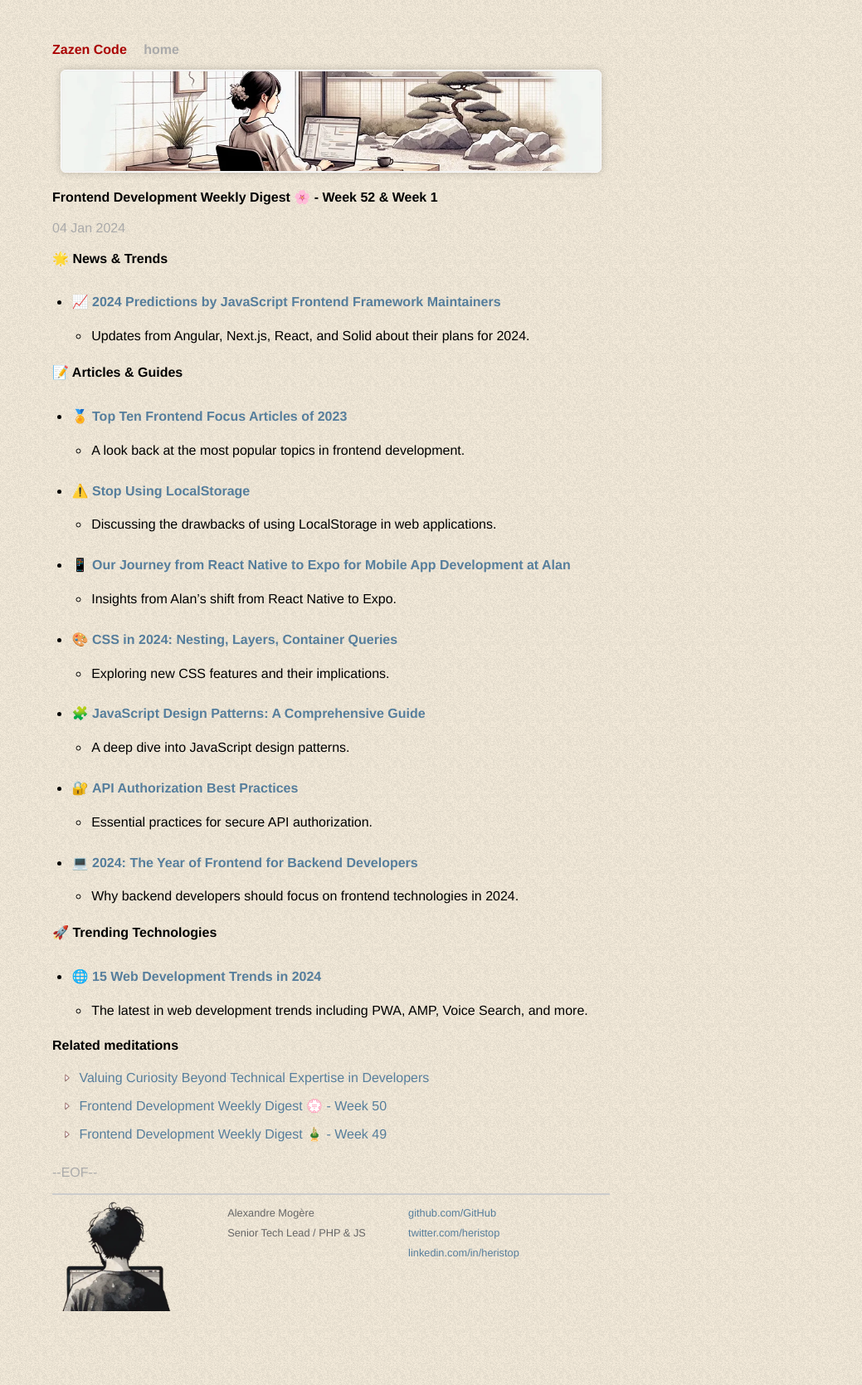
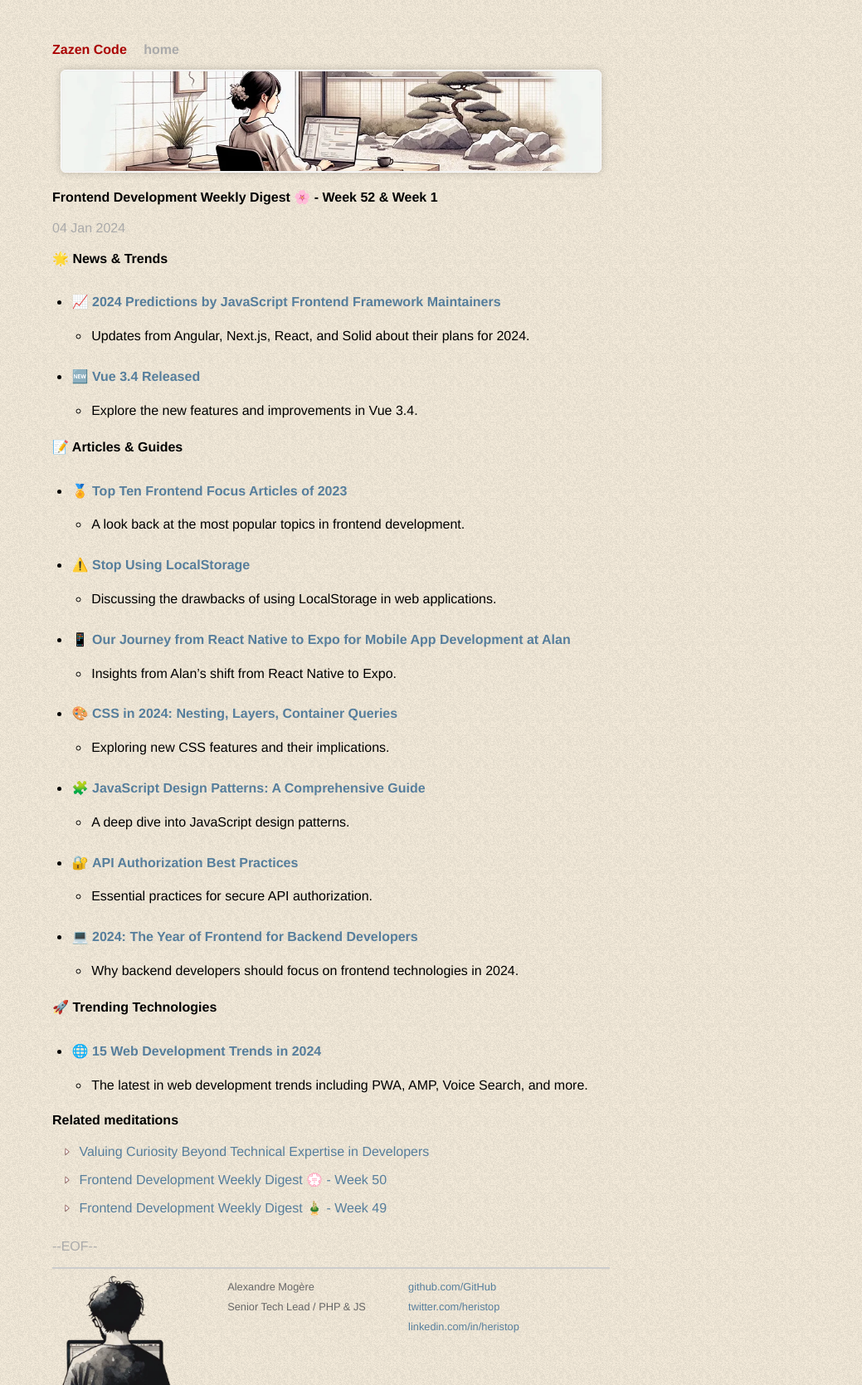
Before and after one commit to heristop/heristop.github.io, a Jekyll site: the page built from _posts/2024-01-04-frontend-weekly-digest-1.md, in a window 1280 px wide. Shown: the whole page at 83% size, without its empty margins (241-1280 px from the left). Built offline with Jekyll 4.4.1, drawn with Linux system fonts in a browser that asks for light colours; some web fonts are replaced; Markdown is read by kramdown in place of the engine named in the settings; before the commit the page ends 1580 px from its top, so only the background shows below that.

Commit message:
chore: update 2024-01-04-frontend-weekly-digest-1.md

```diff
--- a/_posts/2024-01-04-frontend-weekly-digest-1.md
+++ b/_posts/2024-01-04-frontend-weekly-digest-1.md
@@ -9,6 +9,10 @@ categories: frontend
 - 📈 **[2024 Predictions by JavaScript Frontend Framework Maintainers](https://thenewstack.io/2024-predictions-by-javascript-frontend-framework-maintainers/)**
 
     - Updates from Angular, Next.js, React, and Solid about their plans for 2024.
+
+- 🆕 **[Vue 3.4 Released](https://blog.vuejs.org/posts/vue-3-4)**
+
+  - Explore the new features and improvements in Vue 3.4.
 
 ### 📝 Articles & Guides
 
```
